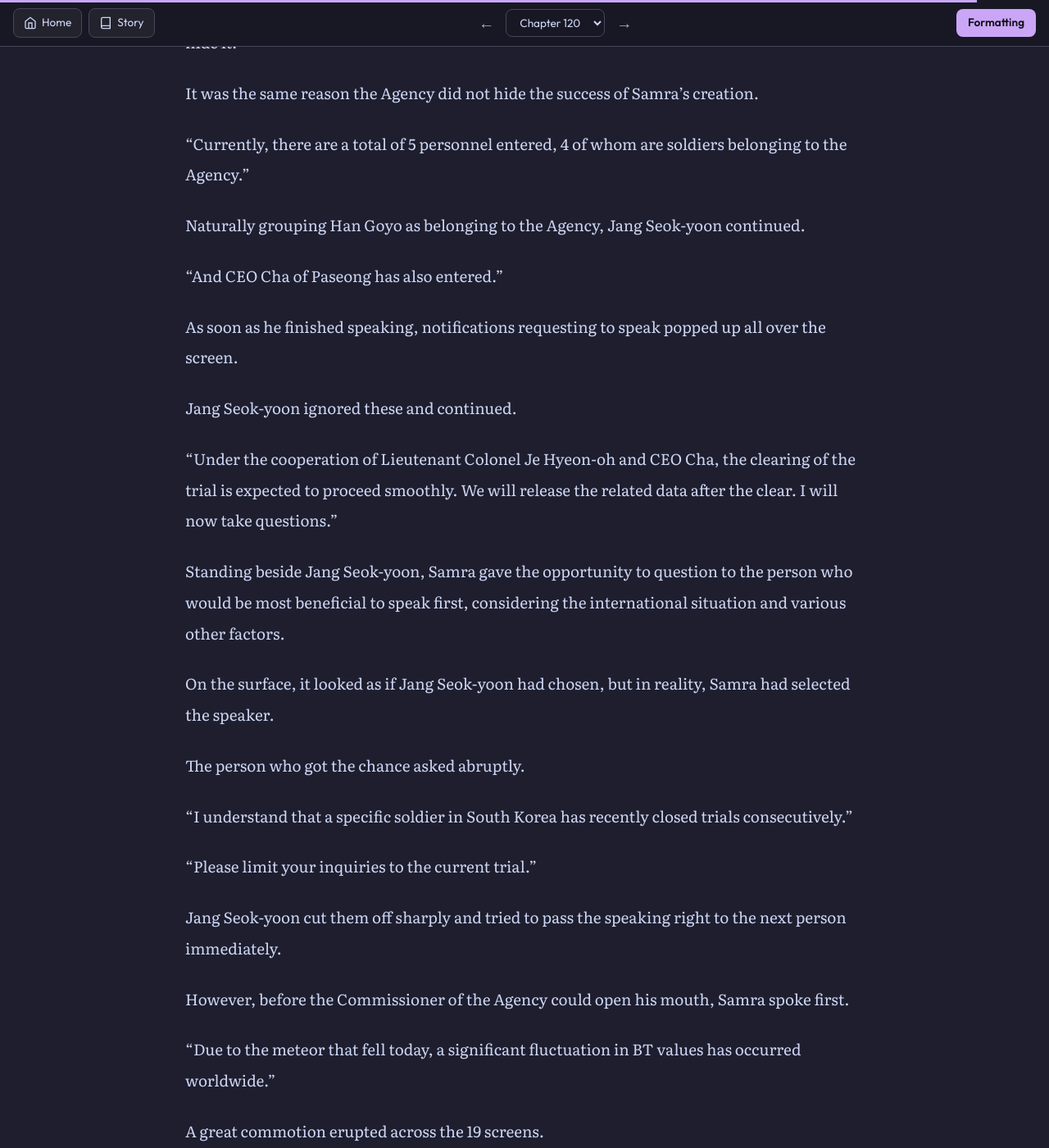
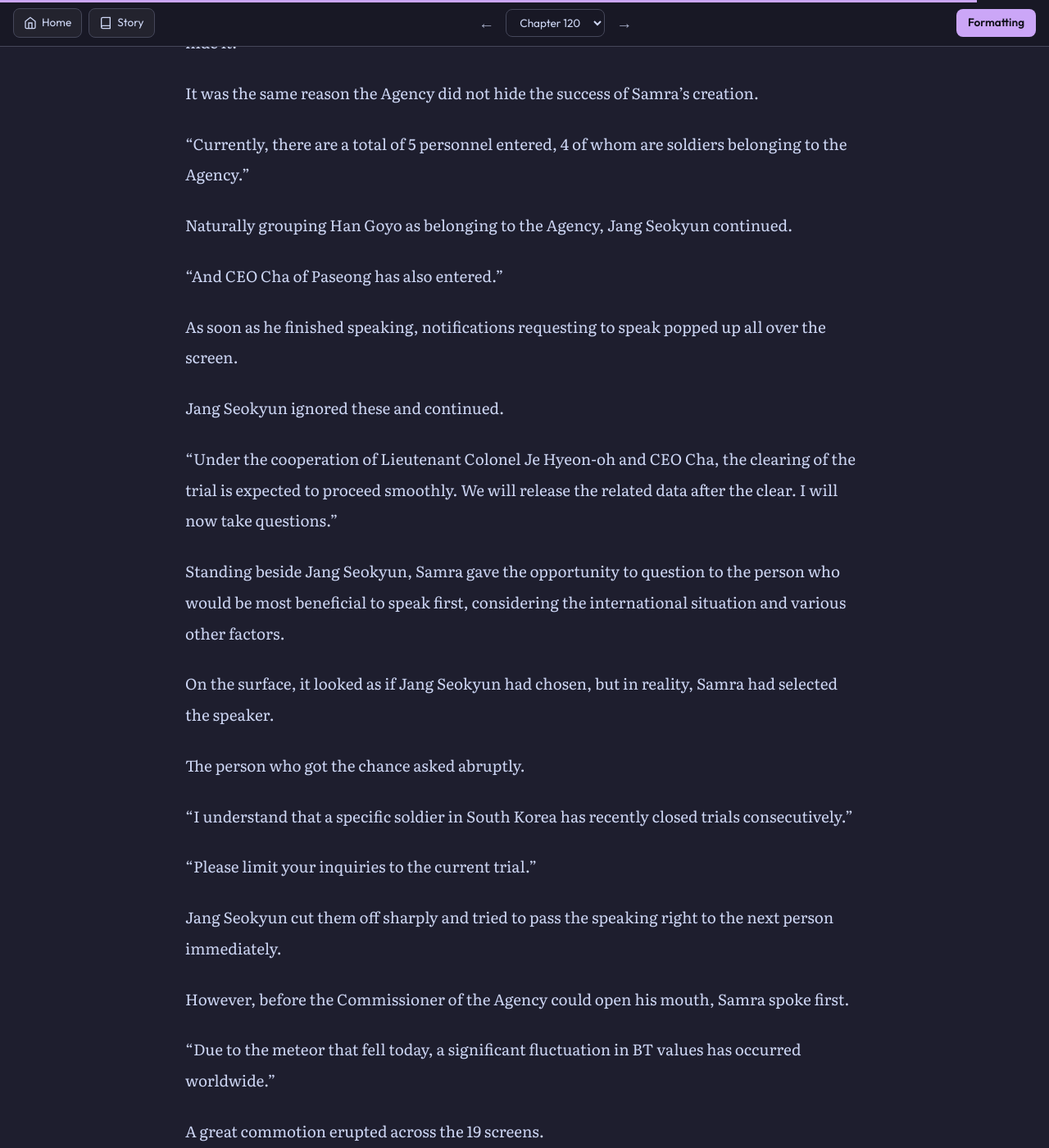
Before and after one commit to soleumn/soleumn.github.io, a Jekyll site: the page built from _posts/eoshinki/2026-09-01-ch9.md, in a window 1280 px wide and 1400 px high, scrolled down 10573 px. Shown: the whole window at 82% size. Built offline with Jekyll 4.4.1, drawn with Linux system fonts in a browser that asks for light colours; comment, search, counter and statistics services are not loaded; some of the changed text lies outside the part shown.

Commit message:
Update 2026-09-01-ch9.md

```diff
--- a/_posts/eoshinki/2026-09-01-ch9.md
+++ b/_posts/eoshinki/2026-09-01-ch9.md
@@ -217,9 +217,9 @@ The speaker's voice was heard in the language of the set country exactly as it w
 
 Since it even reflected cultural differences between nations, the assistance of a veteran translator was unnecessary.
 
-Looking at the screen divided into 19 sections, Jang Seok-yoon spoke.
+Looking at the screen divided into 19 sections, Jang Seokyun spoke.
 
-“I am Jang Seok-yoon, Commissioner of the Trial Response Agency.”
+“I am Jang Seokyun, Commissioner of the Trial Response Agency.”
 
 Samra, who was seated with him, also spoke.
 
@@ -273,13 +273,13 @@ It had become an indispensable existence in the defense of trials hatching world
 
 “The Trial Response Agency currently estimates the grade of the trial in question as four stars, Grade A by international trial standards.”
 
-Simultaneously with Jang Seok-yoon's statement, Samra collected every emotional change appearing on the faces of those on the screen.
+Simultaneously with Jang Seokyun's statement, Samra collected every emotional change appearing on the faces of those on the screen.
 
-Jang Seok-yoon's statement was a lie.
+Jang Seokyun's statement was a lie.
 
 Based on the information shared in communication with Han Goyo, Samra estimated the grade of the trial to be at least five stars.
 
-However, Jang Seok-yoon intentionally announced a lower grade for the trial.
+However, Jang Seokyun intentionally announced a lower grade for the trial.
 
 Until Han Goyo appeared, there had been 9 cases of trials being closed worldwide.
 
@@ -303,19 +303,19 @@ It was the same reason the Agency did not hide the success of Samra's creation.
 
 “Currently, there are a total of 5 personnel entered, 4 of whom are soldiers belonging to the Agency.”
 
-Naturally grouping Han Goyo as belonging to the Agency, Jang Seok-yoon continued.
+Naturally grouping Han Goyo as belonging to the Agency, Jang Seokyun continued.
 
 “And CEO Cha of Paseong has also entered.”
 
 As soon as he finished speaking, notifications requesting to speak popped up all over the screen.
 
-Jang Seok-yoon ignored these and continued.
+Jang Seokyun ignored these and continued.
 
 “Under the cooperation of Lieutenant Colonel Je Hyeon-oh and CEO Cha, the clearing of the trial is expected to proceed smoothly. We will release the related data after the clear. I will now take questions.”
 
-Standing beside Jang Seok-yoon, Samra gave the opportunity to question to the person who would be most beneficial to speak first, considering the international situation and various other factors.
+Standing beside Jang Seokyun, Samra gave the opportunity to question to the person who would be most beneficial to speak first, considering the international situation and various other factors.
 
-On the surface, it looked as if Jang Seok-yoon had chosen, but in reality, Samra had selected the speaker.
+On the surface, it looked as if Jang Seokyun had chosen, but in reality, Samra had selected the speaker.
 
 The person who got the chance asked abruptly.
 
@@ -323,7 +323,7 @@ The person who got the chance asked abruptly.
 
 “Please limit your inquiries to the current trial.”
 
-Jang Seok-yoon cut them off sharply and tried to pass the speaking right to the next person immediately.
+Jang Seokyun cut them off sharply and tried to pass the speaking right to the next person immediately.
 
 However, before the Commissioner of the Agency could open his mouth, Samra spoke first.
 
```
